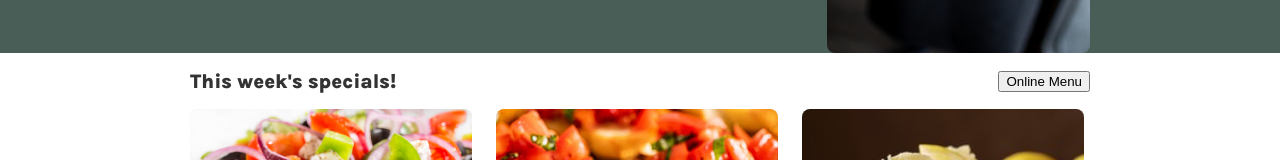
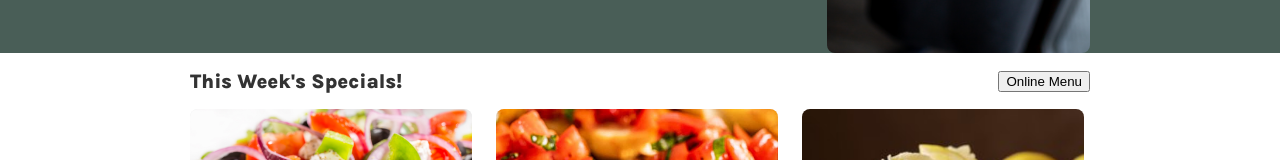
Before and after one commit to 4ndrs/cute-lemon, a React (Create React App) app: page / in a window 1280 px wide. Shown: the part 403-563 px from the top of the page. Built offline with nearby package versions, Linux system fonts and the light colour scheme.

Commit message:
Add section-category font configuration
Reading the style guide I think it's supposed to be used for the
specials and testimonial section text but it looks way too small.
Will leave them set with the section-title font configuration instead
for now.

```diff
--- a/src/components/Home/Highlights.tsx
+++ b/src/components/Home/Highlights.tsx
@@ -11,7 +11,7 @@ const Highlights = () => (
   <div className="highlights-background outer-layout">
     <section className="highlights">
       <header>
-        <h1 className="section-title">This week's specials!</h1>
+        <h1 className="section-title">This Week's Specials!</h1>
         <button>Online Menu</button>
       </header>
       <Specials />
--- a/src/index.css
+++ b/src/index.css
@@ -38,6 +38,12 @@ html {
 .section-title {
   font-family: Karla;
   font-size: 20px;
+  font-weight: var(--font-weight-extra-bold);
+}
+
+.section-category {
+  font-family: Karla;
+  font-size: 16px;
   font-weight: var(--font-weight-extra-bold);
 }
 
```
